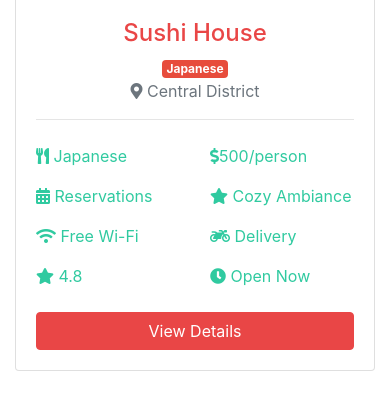
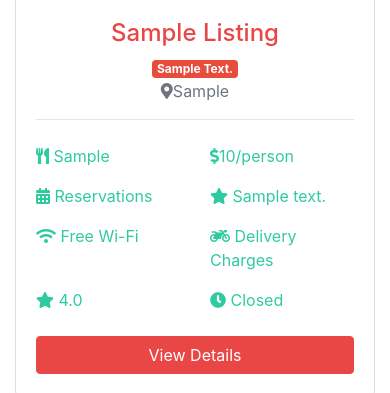
Before and after one commit to aaronwai/erb11, a Django app: page / in a window 390 px wide. Shown: the part 1245-1638 px from the top of the page. Run offline with Django 5.2, Linux system fonts and the light colour scheme; tables that the repository leaves empty hold one stand-in row (values such as "Sample post"); grey boxes marked "Sample" are stand-in pictures; some libraries are stand-ins or nearby versions.

Commit message:
feat: update index page

```diff
--- a/listings/views.py
+++ b/listings/views.py
@@ -6,7 +6,7 @@ from django.core.paginator import Paginator
 
 # Create your views here.
 def index(request):
-    listings = Listing.objects.all()
+    listings = Listing.objects.all().filter(is_published=True).order_by("-list_date")
     paginator = Paginator(listings, 3)
     page_number = request.GET.get("page")
     paged_listings = paginator.get_page(page_number)
--- a/pages/views.py
+++ b/pages/views.py
@@ -1,10 +1,14 @@
 from django.shortcuts import render
-from django.http import HttpResponse
+from listings.models import Listing
+from django.utils import timezone
 
 
 # Create your views here.
 def index(request):
-    return render(request, "pages/index.html")
+    listings = Listing.objects.order_by("-list_date").filter(is_published=True)[:3]
+    current_time = timezone.localtime().time()
+    context = {"listings": listings, "current_time": current_time}
+    return render(request, "pages/index.html", context)
 
 
 def about(request):
--- a/templates/pages/index.html
+++ b/templates/pages/index.html
@@ -1,5 +1,7 @@
 <!-- prettier-ignore -->
 {% extends "base.html" %}
+{% load static %}
+{% load humanize %}
 {% block content %}
 <!--prettier-ignore -->
   <!-- Showcase -->
@@ -88,125 +90,88 @@
         <h3 class="text-center m-5">Featured Restaurants</h3>
         <div class="row">
       <!-- Listing 1 -->
+      <!-- prettier-ignore -->
+      {% if listings %}
+      {% for listing in listings %}
+      <!-- prettier-ignore -->
       <div class="col-md-6 col-lg-4 mb-4">
         <div class="card listing-preview">
-          {% comment %} img {% endcomment %}
-            <img src="assets/img/homes/home-1.jpg" class="card-img-top" alt="restaurant" />
+          <img
+            src={{listing.photo_main.url}}
+            class="card-img-top"
+            alt="restaurant"
+          />
           <div class="card-img-overlay">
             <h2>
-                <span class="badge badge-danger text-white"
-                >$Late Night Discount</span>
+              <span class="badge badge-danger text-white">
+                {{listing.promo_badge_text | title}}  </span>
             </h2>
           </div>
           <div class="card-body">
             <div class="listing-heading text-center">
-            <h4 class="text-danger">Sushi House</h4>
-            <span class="badge badge-cuisine">Japanese</span>
-            <p class="text-muted"><i class="fas fa-map-marker-alt"></i> Central District</p>
+              <h4 class="text-danger">{{listing.title | title}}</h4>
+              <span class="badge badge-cuisine">{{listing.cuisine_choices | title}}</span>
+              <p class="text-muted">
+                <i class="fas fa-map-marker-alt"></i>{{listing.district}}
+              </p>
             </div>
             <hr />
             <div class="row py-2 text-secondary">
-                <div class="col-6"><i class="fas fa-utensils"></i> Japanese</div>
-                <div class="col-6"><i class="fas fa-dollar-sign"></i>500/person</div>
+              <div class="col-6"><i class="fas fa-utensils"></i> {{listing.specialty}}</div>
+              <div class="col-6">
+                <i class="fas fa-dollar-sign"></i>{{listing.price | intcomma}}/person
+              </div>
             </div>
             <div class="row py-2 text-secondary">
-                <div class="col-6"><i class="fas fa-calendar-alt"></i> Reservations</div>
-                <div class="col-6"><i class="fas fa-star"></i> Cozy Ambiance</div>
+              <div class="col-6">
+                <i class="fas fa-calendar-alt"></i>
+               <!-- prettier-ignore-->
+                {% if listing.accept_reservations %}Reservations
+                <!-- prettier-ignore-->
+                {% else %} Walk-in {% endif %}
+              </div>
+              <div class="col-6"><i class="fas fa-star"></i> {{listing.ambiance_note}}</div>
             </div>
             <div class="row py-2 text-secondary">
-                <div class="col-6"><i class="fas fa-wifi"></i> Free Wi-Fi</div>
-                <div class="col-6"><i class="fas fa-motorcycle"></i> Delivery</div>
+              <div class="col-6"><i class="fas fa-wifi"></i>
+               <!-- prettier-ignore-->
+                {% if listing.has_wifi %} Free Wi-Fi {% else %}
+                <!-- prettier-ignore-->
+                Not Provided {% endif %}
+              </div>
+              <div class="col-6">
+                <i class="fas fa-motorcycle"></i>
+                <!-- prettier-ignore-->
+                {% if listing.has_delivery %} Delivery Charges {% else %}
+                <!-- prettier-ignore-->
+                Not Provided {% endif %}
+              </div>
             </div>
             <div class="row py-2 text-secondary">
-                <div class="col-6"><i class="fas fa-star"></i> 4.8</div>
-                <div class="col-6"><i class="fas fa-clock"></i> Open Now</div>
+              <div class="col-6"><i class="fas fa-star"></i> {{listing.rating}}</div>
+              <div class="col-6"><i class="fas fa-clock"></i>
+             <!-- prettier-ignore-->
+              {% if listing.opening_hours > listing.closing_hours %}
+                {% if current_time >= listing.opening_hours or current_time <       listing.closing_hours %}
+              Open{% else %}Closed{% endif %}
+            {% else %}
+            {% if current_time >= listing.opening_hours and current_time < listing.closing_hours %}Open
+            {% else %}Closed{% endif %}
+            {% endif %}
+             <!-- prettier-ignore-->
             </div>
-            {% comment %} listing {% endcomment %}
-            <a href="listing.html" class="btn btn-danger btn-block mt-3">View Details</a>
+            </div>
+            <a href="{% url 'listings:listing' listing.id %}" class="btn btn-danger btn-block mt-3">View Details</a>
           </div>
         </div>
       </div>
-        <!-- Listing 2 -->
-        <div class="col-md-6 col-lg-4 mb-4">
-                <div class="card listing-preview">
-                  {% comment %} img {% endcomment %}
-                <img src="assets/img/homes/home-2.jpg" class="card-img-top" alt="restaurant" />
-                <div class="card-img-overlay">
-                    <h2>
-                    <span class="badge badge-danger text-white"
-                        >$Late Night Discount</span>
-                    </h2>
+      {% endfor %} {% else %}
+      <div class="col-md-12">
+        <p>No Listing Available</p>
       </div>
-                <div class="card-body">
-                    <div class="listing-heading text-center">
-                    <h4 class="text-danger">Bella Pasta</h4>
-                    <span class="badge badge-cuisine">Italian</span>
-                    <p class="text-muted"><i class="fas fa-map-marker-alt"></i> Central District</p>
+      {% endif %}
     </div>
-                    <hr />
-                    <div class="row py-2 text-secondary">
-                    <div class="col-6"><i class="fas fa-utensils"></i> Italian</div>
-                    <div class="col-6"><i class="fas fa-dollar-sign"></i>1000/person</div>
-                    </div>
-                    <div class="row py-2 text-secondary">
-                    <div class="col-6"><i class="fas fa-calendar-alt"></i> Reservations</div>
-                    <div class="col-6"><i class="fas fa-star"></i> Relaxing</div>
-                    </div>
-                    <div class="row py-2 text-secondary">
-                        <div class="col-6"><i class="fas fa-wifi"></i> Free Wi-Fi</div>
-                        <div class="col-6"><i class="fas fa-motorcycle"></i> Delivery</div>
-                    </div>
-                    <div class="row py-2 text-secondary">
-                    <div class="col-6"><i class="fas fa-star"></i> 4.8</div>
-                    <div class="col-6"><i class="fas fa-clock"></i> Open Now</div>
-                    </div>
-                    {% comment %} listing {% endcomment %}
-                    <a href="listing.html" class="btn btn-danger btn-block mt-3">View Details</a>
-                </div>
-            </div>
-        </div>
-        <!-- Listing 3 -->
-        <div class="col-md-6 col-lg-4 mb-4">
-                <div class="card listing-preview">
-                  {% comment %} img {% endcomment %}
-                <img src="assets/img/homes/home-3.jpg" class="card-img-top" alt="restaurant" />
-                <div class="card-img-overlay">
-                    <h2>
-                    <span class="badge badge-danger text-white"
-                        >$90% Off</span>
-                    </h2>
-                </div>
-                <div class="card-body">
-                    <div class="listing-heading text-center">
-                    <h4 class="text-danger">Night Owl</h4>
-                    <span class="badge badge-cuisine">Street Food</span>
-                    <p class="text-muted"><i class="fas fa-map-marker-alt"></i> Tsim Sha Tsui</p>
-                    </div>
-                    <hr />
-                    <div class="row py-2 text-secondary">
-                    <div class="col-6"><i class="fas fa-utensils"></i> Southern</div>
-                    <div class="col-6"><i class="fas fa-dollar-sign"></i>200/person</div>
-                    </div>
-                    <div class="row py-2 text-secondary">
-                    <div class="col-6"><i class="fas fa-calendar-alt"></i> Reservations</div>
-                    <div class="col-6"><i class="fas fa-star"></i> Relaxing</div>
-                    </div>
-                    <div class="row py-2 text-secondary">
-                        <div class="col-6"><i class="fas fa-wifi"></i> Free Wi-Fi</div>
-                        <div class="col-6"><i class="fas fa-motorcycle"></i> Delivery</div>
-                    </div>
-                    <div class="row py-2 text-secondary">
-                    <div class="col-6"><i class="fas fa-star"></i> 4.5</div>
-                    <div class="col-6"><i class="fas fa-clock"></i> Open Now</div>
-                    </div>
-                    {% comment %} listing {% endcomment %}
-                    <a href="listing.html" class="btn btn-danger btn-block mt-3">View Details</a>
-                </div>
-            </div>
-        </div>
-
-
-        </div>
+    <!-- end of row-->
       </div>
     </section>
 <!-- About-food -->
```
Also changed, not shown: templates/listings/listings.html (+9 -8 lines). Lines whose indentation alone changed are shown as unchanged.
